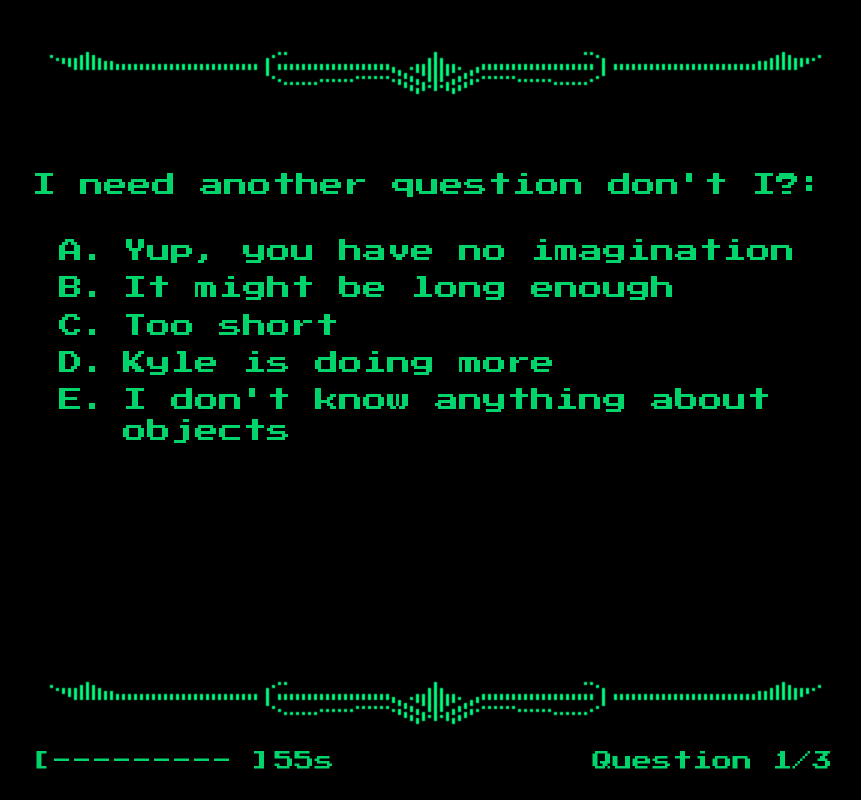
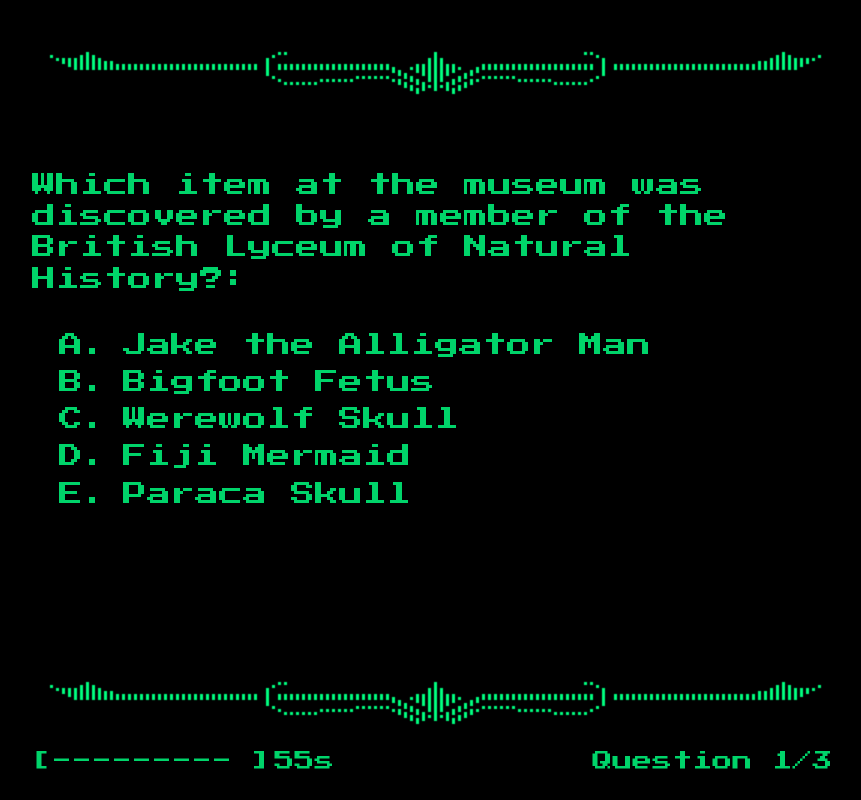
Before and after one commit to kevinclement/exitpuzzles-museum-computer-web, a Vue app: page /quiz in a window 1280 px wide. Shown: the whole page, without its empty margins (208-1069 px from the left). Built offline with nearby package versions, Linux system fonts and the light colour scheme; no server answers.

Commit message:
update  full questions

```diff
--- a/src/assets/questions.json
+++ b/src/assets/questions.json
@@ -1,169 +1,233 @@
 [
     {
-        "question": "What year did they discover the first bigfoot footprint?:",
+        "question": "According to conspiracy theorists and leading ufologists, when did the legendary Roswell crash occur?:",
         "answers": [
-            "1887",
-            "1932",
-            "1945",
-            "1901",
-            "1984"
+            "July 1969",
+            "July 1947",
+            "July 1985",
+            "December 1980",
+            "October 2015"
         ],
         "correctAnswer": 2
     },
     {
-        "question": "I can now customize the question that gets asked.\nWanna try?:",
+        "question": "What type of Cipher did Roman ruler Julius Caesar use?:",
         "answers": [
-            "The first answer",
-            "Another good answer",
-            "The dumb answer no one should ever pick",
-            "The correct answer",
-            "So close, but not correct"
+            "Shift Cipher",
+            "Masonic Cipher",
+            "Columnar Transposition Cipher",
+            "Porta Cipher",
+            "Atbash Cipher"
+        ],
+        "correctAnswer": 1
+    },
+    {
+        "question": "How much did the Museum of Curiosity pay an antique dealer for the Oddity known as Jake?:",
+        "answers": [
+            "$150",
+            "$250",
+            "$500",
+            "$750",
+            "$1000"
+        ],
+        "correctAnswer": 4
+    },
+    {
+        "question": "How many fairies are on display in the Museum of Curiosity?:",
+        "answers": [
+            "10",
+            "13",
+            "15",
+            "14",
+            "Zero"
+        ],
+        "correctAnswer": 3
+    },
+    {
+        "question": "Which mythical skull is not on display in the Museum of Curiosity?:",
+        "answers": [
+            "Alien",
+            "Werewolf",
+            "Unicorn",
+            "Minotaur",
+            "Cyclopes"
+        ],
+        "correctAnswer": 4
+    },
+    {
+        "question": "What is the name of the 2-headed pig on display in the Museum of Curiosity?:",
+        "answers": [
+            "Gary",
+            "Babe",
+            "Grayson",
+            "Henry",
+            "Petunia"
+        ],
+        "correctAnswer": 4
+    },
+    {
+        "question": "Early store owners used carved figures to advertise their shops.\nWhat did a mortar and pestle represent?:",
+        "answers": [
+            "Apothecary",
+            "Barber Shop",
+            "Tobacco Shop",
+            "Blacksmith",
+            "Pawn Shop"
+        ],
+        "correctAnswer": 1
+    },
+    {
+        "question": "Which mythical creature is said to be roaming around Wyoming?:",
+        "answers": [
+            "Bigfoot",
+            "Alligator Man",
+            "Chupacabra",
+            "Mothman",
+            "Jackalope"
+        ],
+        "correctAnswer": 5
+    },
+    {
+        "question": "Which artifact was originally on display at Ripley's Believe It or Not! ?:",
+        "answers": [
+            "Paraca Skull",
+            "Bigfoot Fetus",
+            "Chupacabra",
+            "Jake the Alligator Man",
+            "Atta Boy"
+        ],
+        "correctAnswer": 5
+    },
+    {
+        "question": "Which item was donated to the museum by the Olympia Curators Association?:",
+        "answers": [
+            "T-Rex Skull",
+            "Framed Map",
+            "Grandfather Clock",
+            "Diving Helmet",
+            "Knight Statue  "
         ],
         "correctAnswer": 2
     },
     {
-        "question": "I need another question don't I?:",
+        "question": "Which item at the museum was discovered by a member of the British Lyceum of Natural History?:",
         "answers": [
-            "Yup, you have no imagination",
-            "It might be long enough",
-            "Too short",
-            "Kyle is doing more",
-            "I don't know anything about objects"
+            "Jake the Alligator Man",
+            "Bigfoot Fetus",
+            "Werewolf Skull",
+            "Fiji Mermaid",
+            "Paraca Skull"
         ],
-        "correctAnswer": 2
+        "correctAnswer": 4
     },
     {
-        "question": "When did the Liberty Bell get its name?:",
+        "question": "Which item at the museum was discovered by a member of the British Lyceum of Natural History?:",
         "answers": [
-            "When it was made, in 1701",
-            "When it rang on July 4, 1776",
-            "When John named it in newspaper report",
-            "In the 19th century, when it became a symbol of the abolition of slavery",
-            "None of the above"
+            "Jake the Alligator Man",
+            "Bigfoot Fetus",
+            "Werewolf Skull",
+            "Fiji Mermaid",
+            "Paraca Skull"
         ],
-        "correctAnswer": 2
+        "correctAnswer": 4
     },
     {
-        "question": "The Daniel Boon museum at the home where he died can best be described how?",
+        "question": "How often do conjoined-twins randomly occur?:",
         "answers": [
-            "a log cabin in Kentucky",
-            "a two-story clapboard house in Tennessee",
-            "a four-story Georgian-style home in Missouri",
-            "a three story brick house in Arkansas",
-            "a whole in the ground with a cot"
+            "1 in 2,900 births",
+            "1 in 76,000 births",
+            "1 in 189,000 births",
+            "1 in 254,500 births",
+            "1 in a million births"
         ],
-        "correctAnswer": 2
+        "correctAnswer": 3
     },
     {
-        "question": "Which of the following items was owned by the fewest U.S. homes in 1990?",
+        "question": "What is wrong with the brain on display in the Museum of Curiosity?:",
         "answers": [
-            "home computer",
-            "dryer",
-            "compact disk player",
-            "cordless phone",
-            "dishwasher"
+            "Abnormal",
+            "Infected",
+            "Poisoned",
+            "Diseased",
+            "Nothing it's preserved perfectly"
         ],
-        "correctAnswer": 2
+        "correctAnswer": 1
     },
     {
-        "question": "Who holds the record for the most victories in a row on the professional golf tour?",
+        "question": "Which fetus of a mythical cryptid is not on display at the Museum of Curiosity?:",
         "answers": [
-            "Jack Nicklaus",
-            "Arnold Palmer",
-            "Michael Jackson",
-            "Byron Nelson",
-            "Ben Hogan"
+            "Werewolf Fetus",
+            "Bigfoot Fetus",
+            "Chupacabra Fetus",
+            "Skunk Ape Fetus",
+            "Unicorn Fetus"
         ],
-        "correctAnswer": 2
+        "correctAnswer": 4
     },
     {
-        "question": "Who is third behind Hank Aaron and Babe Ruth in major league career home runs?",
+        "question": "Which item held on display at the Museum is said to have the power to render poisoned water potable?:",
         "answers": [
-            "Reggie Jackson",
-            "Harmon Killebrew",
-            "Willie Mays",
-            "Ichiro Suziki",
-            "Frank Robinson"
+            "Crystal Skull",
+            "The Monkey's Paw",
+            "Ancient Tiki Idol",
+            "Hand of Glory",
+            "Unicorn Horn"
         ],
-        "correctAnswer": 2
+        "correctAnswer": 5
     },
     {
-        "question": "In 1990, in what percentage of U.S. married couples did the wife earn more money than the husband?",
+        "question": "Which one of these kings reigned during the time of 'Medieval Knights'?:",
         "answers": [
-            "8",
-            "18",
-            "38",
-            "44",
-            "58"
+            "Richard III",
+            "Edward V",
+            "Phillip II",
+            "George IV",
+            "Edward VII"
         ],
-        "correctAnswer": 2
+        "correctAnswer": 3
     },
     {
-        "question": "During the 1980s for six consecutive years what breed of dog was the most popular in the U.S.?",
+        "question": "What legendary creature is commonly sighted in Puerto Rico?:",
         "answers": [
-            "Cocker Spaniel",
-            "German Shepherd",
-            "Bulldog",
-            "Labrador Retriever",
-            "Poodle"
+            "Jackalope",
+            "Skunk Ape",
+            "Chupacabra",
+            "Mothman",
+            "Alligator Man"
         ],
-        "correctAnswer": 2
+        "correctAnswer": 3
     },
     {
-        "question": "In 1985, five percent of U.S. households had telephone answering machines. By 1990 what percentage of homes had answering machines?",
+        "question": "How long have clairvoyants been practicing divination?:",
         "answers": [
-            "10 percent",
-            "15 percent",
-            "22 percent",
-            "31 percent",
-            "51 percent"
+            "13th Century",
+            "14th Century",
+            "15th Century",
+            "16th Century ",
+            "17th Century"
         ],
-        "correctAnswer": 2
+        "correctAnswer": 4
     },
     {
-        "question": "The first black American pictured on a U.S. postage stamp was who?",
+        "question": "What does Hexadactyly mean?:",
         "answers": [
-            "Frederick Douglass",
-            "Booker T. Washington",
-            "Louis Armstrong",
-            "Barack Obama",
-            "Joe Louis"
+            "Flying Reptile",
+            "Cursed Dog",
+            "Six Digits",
+            "Crystal-Gazer",
+            "Enchanted Dragon"
         ],
-        "correctAnswer": 2
+        "correctAnswer": 3
     },
     {
-        "question": "What did the 'D' in 'D-Day' stand for?",
+        "question": "Which item on display in the museum is told to grant dishonest powers to a criminal or thief?:",
         "answers": [
-            "Doom",
-            "Day",
-            "Dwight (Eisenhower)",
-            "Dunkirk",
-            "Delightful"
+            "Mask of Loki",
+            "Necronomicon",
+            "Crystal Skull",
+            "Hand of Glory",
+            "Monkey's Paw"
         ],
-        "correctAnswer": 2
-    },
-    {
-        "question": "The Brownie Box Camera introduced by Eastman Kodak in 1900 had a retail price of what?",
-        "answers": [
-            "$1",
-            "$5",
-            "$10",
-            "$15",
-            "$20"
-        ],
-        "correctAnswer": 2
-    },
-    {
-        "question": "Which of these characters turned 40 years old in 1990?",
-        "answers": [
-            "Charlie Brown",
-            "Bugs Bunny",
-            "Mickey Mouse",
-            "Fred Flintstone",
-            "Bart Simpson"
-        ],
-        "correctAnswer": 2
+        "correctAnswer": 4
     }
-
-
 ]
--- a/src/views/Quiz.vue
+++ b/src/views/Quiz.vue
@@ -220,9 +220,11 @@ export default {
         }
 
         // add to score arrays
-        if (this.currentQuestion.correctAnswer === this.selectedAnswer) {
+        if (this.currentQuestion.correctAnswer - 1 === this.selectedAnswer) {
+          console.log(`correct`)
           this.correctQuestions.push(this.currentQuestion)
         } else {
+          console.log(`missed`)
           this.missedQuestions.push(this.currentQuestion)
         }
 
```
Also changed, not shown: src/views/Journal.vue (+32 -36 lines).
